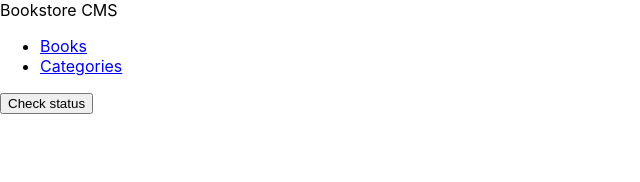
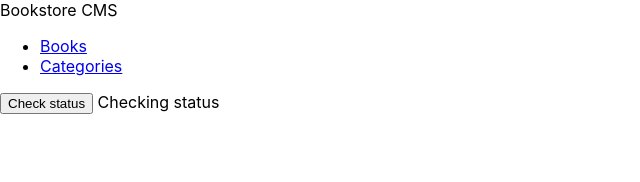
Before and after one commit to mwismann/react-bookstore, a React (Create React App) app: page /categories in a window 1280 px wide. Both pictures are taken after a click on the button "Check status". Shown: the top 182 px of the page, without its empty margins (0-640 px from the left). Built offline with nearby package versions, Linux system fonts and the light colour scheme.

Commit message:
Display status check msg on btn click of /categories

```diff
--- a/src/routes/Categories.js
+++ b/src/routes/Categories.js
@@ -1,3 +1,19 @@
-const Categories = () => <button type="button">Check status</button>;
+import { useState } from 'react';
+
+const Categories = () => {
+  const [checking, setChecking] = useState(false);
+
+  const handleClick = () => {
+    setChecking(true);
+  };
+
+  return (
+    <>
+      <button type="button" onClick={handleClick}>Check status</button>
+      {' '}
+      {checking && (<span>Checking status</span>)}
+    </>
+  );
+};
 
 export default Categories;
```
